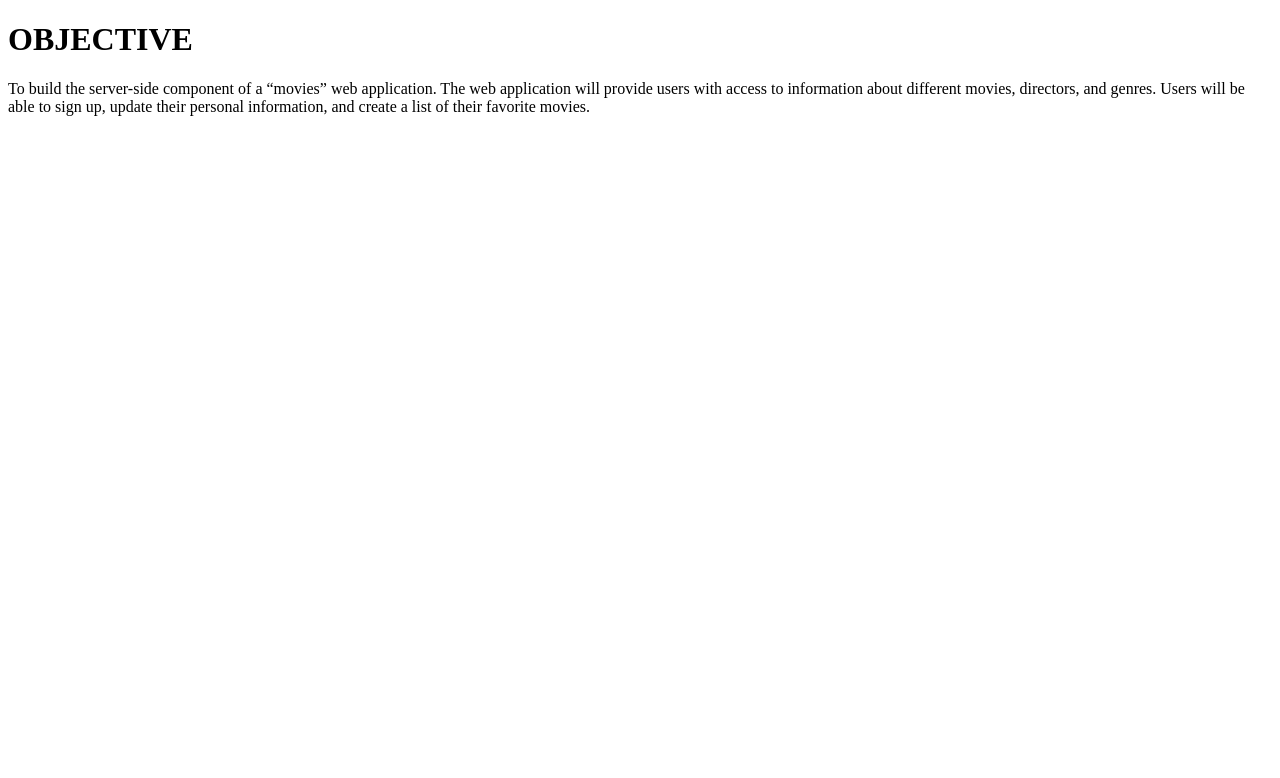
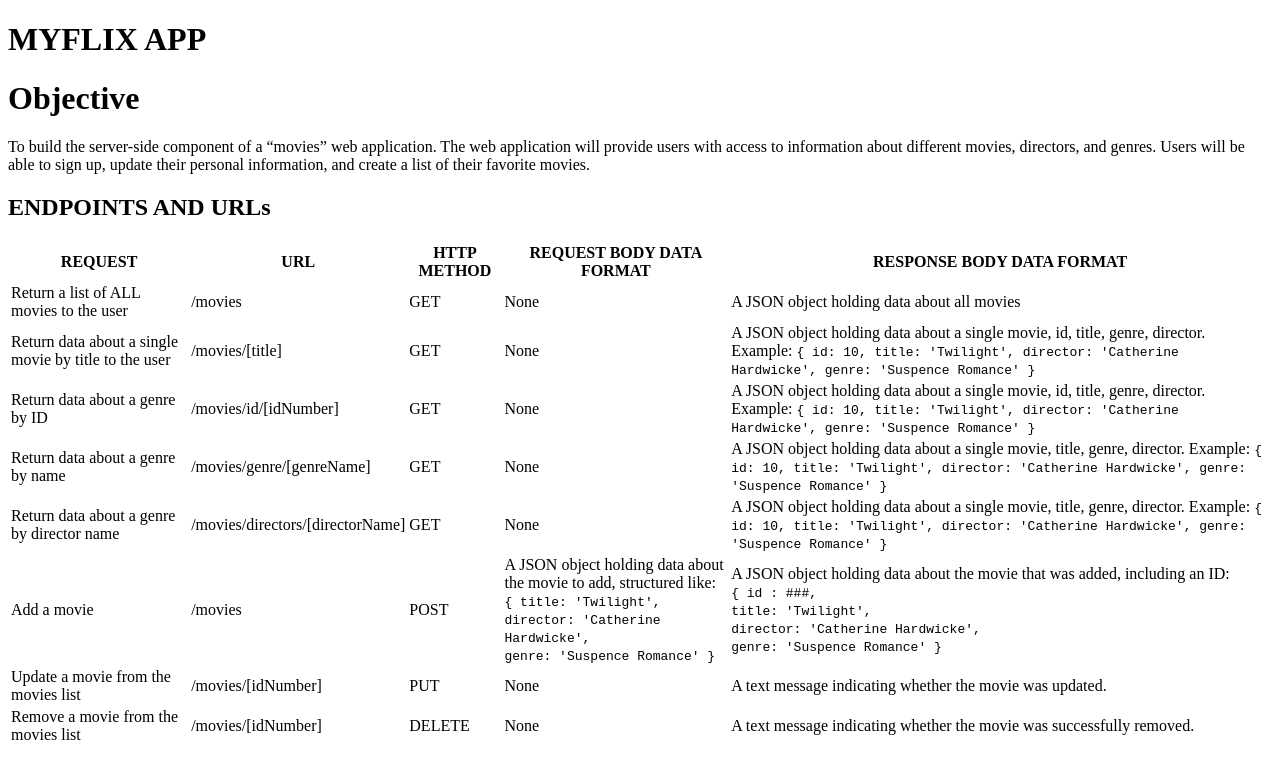
Before and after one commit to marlinejohn/movie__api, a website: page public/documentation.html in a window 1280 px wide. Drawn offline with Linux system fonts and the light colour scheme.

Commit message:
Added documentation for endpoints

```diff
--- a/public/documentation.html
+++ b/public/documentation.html
@@ -6,11 +6,139 @@
     <title>Document</title>
 </head>
 <body>
-    <h1>OBJECTIVE</h1>
+    <h1>MYFLIX APP</h1>
+    <h1>Objective</h1>
     <p>To build the server-side component of a “movies” web application. The web
         application will provide users with access to information about different
         movies, directors, and genres. Users will be able to sign up, update their
         personal information, and create a list of their favorite movies.
         </p>
+    <h2>ENDPOINTS AND URLs</h2>
+    <table>
+        <thead>
+            <tr>
+                <th>REQUEST</th>
+                <th>URL</th>
+                <th>HTTP METHOD</th>
+                <th>REQUEST BODY DATA FORMAT</th>
+                <th>RESPONSE BODY DATA FORMAT</th>
+            </tr>
+        </thead>
+        <tbody>
+            <tr>
+                <td>Return a list of ALL movies to the user</td>
+                <td>/movies</td>
+                <td>GET</td>
+                <td>None</td>
+                <td>A JSON object holding data about all movies</td>
+            </tr>
+            <tr>
+                <td>Return data about a single movie by title to the user</td>
+                <td>/movies/[title]</td>
+                <td>GET</td>
+                <td>None</td>
+                <td>A JSON object holding data about a single movie, id, title, genre, director. Example:
+                    <code>
+                        {
+                            id: 10,
+                            title: 'Twilight',
+                            director: 'Catherine Hardwicke',
+                            genre: 'Suspence Romance'
+                          }
+                    </code>
+                </td>
+            </tr>
+            <tr>
+                <td>Return data about a genre by ID</td>
+                <td>/movies/id/[idNumber]</td>
+                <td>GET</td>
+                <td>None</td>
+                <td>A JSON object holding data about a single movie, id, title, genre, director. Example:
+                    <code>
+                        {
+                            id: 10,
+                            title: 'Twilight',
+                            director: 'Catherine Hardwicke',
+                            genre: 'Suspence Romance'
+                          }
+                    </code>
+                </td>
+            </tr>
+            <tr>
+                <td>Return data about a genre by name</td>
+                <td>/movies/genre/[genreName]</td>
+                <td>GET</td>
+                <td>None</td>
+                <td>A JSON object holding data about a single movie, title, genre, director. Example:
+                    <code>
+                        {
+                            id: 10,
+                            title: 'Twilight',
+                            director: 'Catherine Hardwicke',
+                            genre: 'Suspence Romance'
+                          }
+                    </code>
+                </td>
+            </tr>
+            <tr>
+                <td>Return data about a genre by director name</td>
+                <td>/movies/directors/[directorName]</td>
+                <td>GET</td>
+                <td>None</td>
+                <td>A JSON object holding data about a single movie, title, genre, director. Example:
+                    <code>
+                        {
+                            id: 10,
+                            title: 'Twilight',
+                            director: 'Catherine Hardwicke',
+                            genre: 'Suspence Romance'
+                          }
+                    </code>
+                </td>
+            </tr>
+            <tr>
+                <td>Add a movie</td>
+                <td>/movies</td>
+                <td>POST</td>
+                <td>A JSON object holding data about the movie to add, structured like:<br />
+                    <code>
+                        {
+                        title: 'Twilight',<br>
+                        director: 'Catherine Hardwicke',<br>
+                        genre: 'Suspence Romance'
+                        }
+                    </code>
+                </td>
+                <td>A JSON object holding data about the movie that was added, including an ID:<br />
+                    <code>
+                        {
+                        id : ###, <br>
+                        title: 'Twilight',<br>
+                        director: 'Catherine Hardwicke',<br>
+                        genre: 'Suspence Romance'
+                        }
+                    </code>
+                </td>
+            </tr>
+            <tr>
+                <td>Update a movie from the movies list</td>
+                <td>/movies/[idNumber]</td>
+                <td>PUT</td>
+                <td>None</td>
+                <td>
+                  A text message indicating whether the movie was  updated.
+                </td>
+              </tr>
+            <tr>
+                <td>Remove a movie from the movies list</td>
+                <td>/movies/[idNumber]</td>
+                <td>DELETE</td>
+                <td>None</td>
+                <td>
+                  A text message indicating whether the movie was successfully removed.
+                </td>
+              </tr>
+        </tbody>
+    </table>
 </body>
 </html>
```
Also changed, not shown: index.js (+8 -12 lines).
